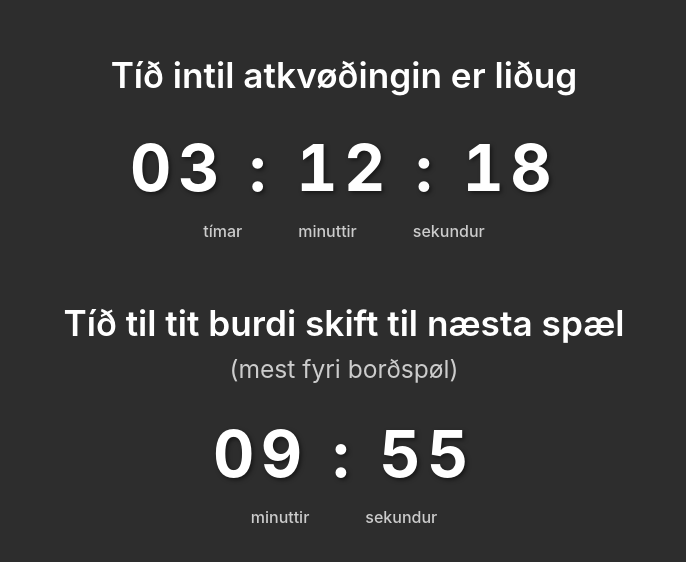
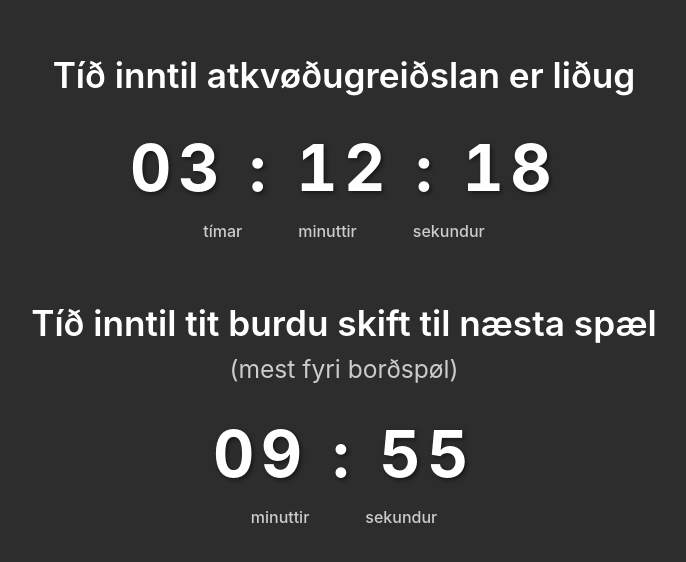
Before and after one commit to GameJamForoya/play-evaluation-timer, a plain HTML site: page index.html in a window 1280 px wide. Shown: the part 110-672 px from the top of the page, without its empty margins (296-982 px from the left). Drawn offline with Linux system fonts and the light colour scheme.

Commit message:
Update Faroese labels in countdown timer
- Changed the main countdown label to "Tíð inntil atkvøðugreiðslan er liðug"
- Updated the game timer label to "Tíð inntil tit burdu skift til næsta spæl" for consistency in language usage.

```diff
--- a/index.html
+++ b/index.html
@@ -10,7 +10,7 @@
     <div class="container">
         <!-- Main countdown timer to September 7, 2025 8pm -->
         <div class="timer-section">
-            <h1 class="timer-label">Tíð intil atkvøðingin er liðug</h1>
+            <h1 class="timer-label">Tíð inntil atkvøðugreiðslan er liðug</h1>
             <div id="main-timer" class="timer">
                 <span id="hours">00</span> :
                 <span id="minutes">00</span> :
@@ -25,7 +25,7 @@
 
         <!-- 10-minute repeating timer -->
         <div class="timer-section">
-            <h2 class="timer-label">Tíð til tit burdi skift til næsta spæl
+            <h2 class="timer-label">Tíð inntil tit burdu skift til næsta spæl
                 <span class="subtitle">(mest fyri borðspøl)</span>
             </h2>
             <div id="game-timer" class="timer">
```
